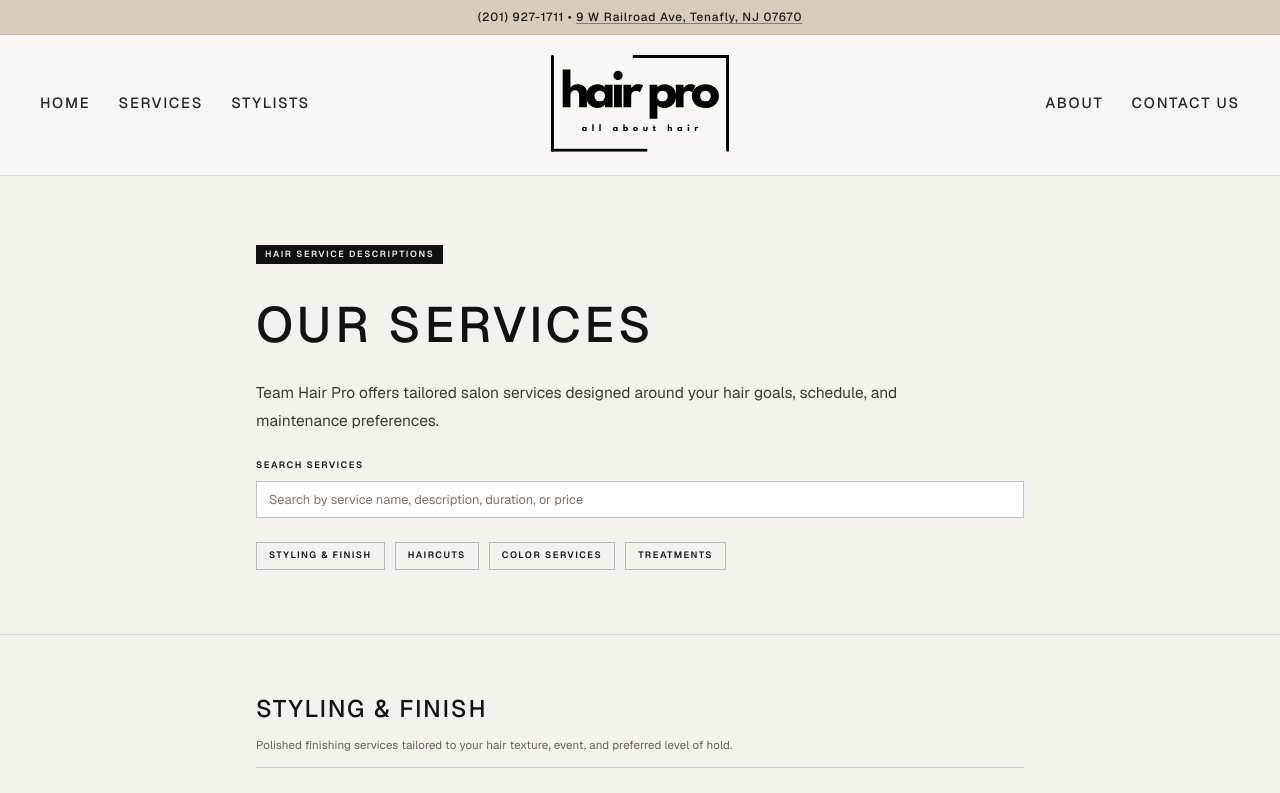
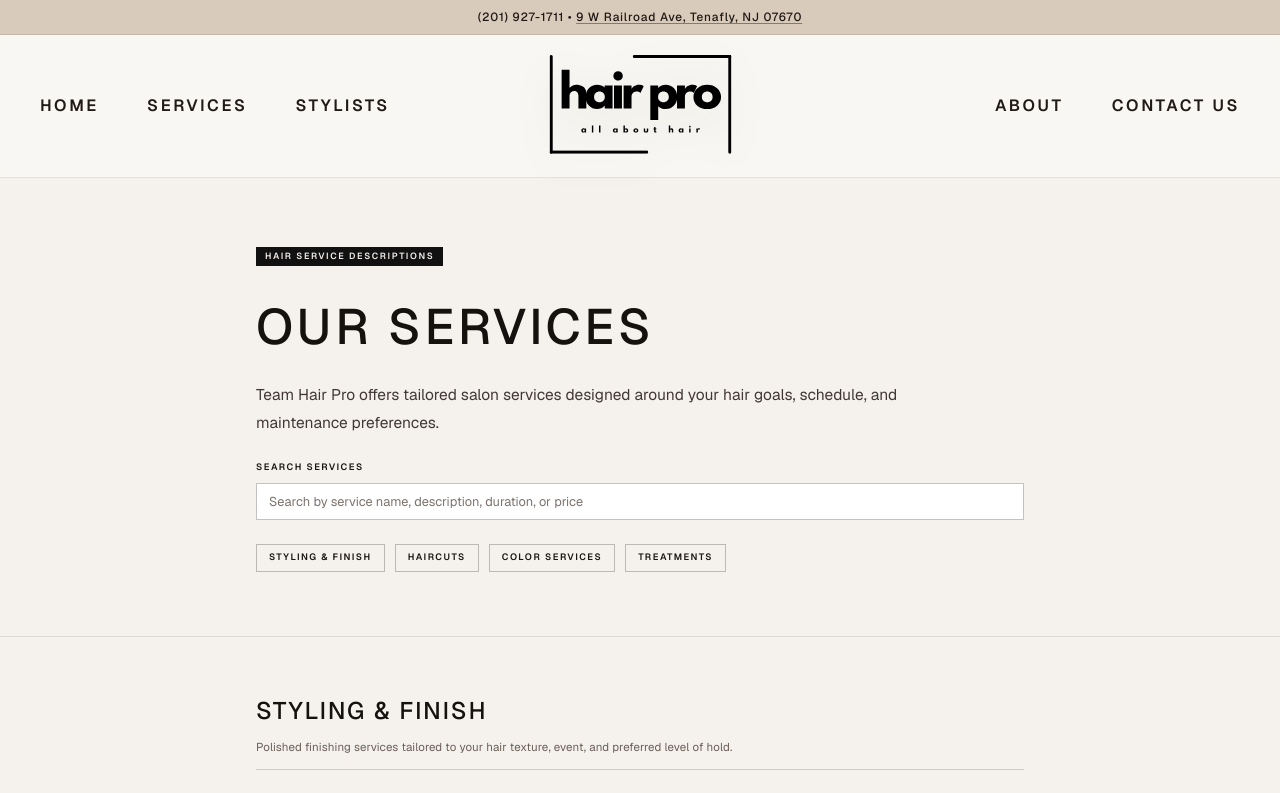
Before and after one commit to ugurcanyagiz/teamhairpro, a Next.js app: page /services in a window 1280 px wide. Shown: the top 793 px of the page. Built offline with nearby package versions, Linux system fonts and the light colour scheme.

Commit message:
Float home navigation over hero image

```diff
--- a/app/services/page.tsx
+++ b/app/services/page.tsx
@@ -159,7 +159,7 @@ export default function ServicesPage() {
   return (
     <div className="min-h-screen bg-[#f5f2ee] text-[#171412] antialiased">
       <ContactBanner />
-      <Navbar overlay />
+      <Navbar />
 
       <main>
         <ServicesCatalog serviceCategories={serviceCategories} />
--- a/components/home/design-system.tsx
+++ b/components/home/design-system.tsx
@@ -1,6 +1,5 @@
 import Image from "next/image";
 import Link from "next/link";
-import Script from "next/script";
 import { type ReactNode } from "react";
 
 import { VagaroWidget } from "./vagaro-widget";
--- a/components/home/navbar.tsx
+++ b/components/home/navbar.tsx
@@ -23,9 +23,11 @@ type NavbarProps = {
   overlay?: boolean;
 };
 
-const navLinkClass =
-  "group relative inline-flex items-center pb-1 text-[0.92rem] font-medium uppercase tracking-[0.12em] text-[#2b2622] transition duration-300 hover:text-[#12100f]";
+const baseNavLinkClass =
+  "group relative inline-flex items-center justify-center whitespace-nowrap px-2 py-2 text-[1.02rem] font-semibold uppercase tracking-[0.16em] transition duration-300 hover:-translate-y-0.5 focus-visible:outline-none focus-visible:ring-2 2xl:text-[1.1rem]";
 
+const desktopUnderlineClass =
+  "absolute inset-x-0 -bottom-1 h-px origin-center scale-x-0 transition duration-300 group-hover:scale-x-100";
 export function Navbar({ overlay = false }: NavbarProps) {
   const [isMenuOpen, setIsMenuOpen] = useState(false);
   const pathname = usePathname();
@@ -35,30 +37,42 @@ export function Navbar({ overlay = false }: NavbarProps) {
     return pathname === "/" ? href : `/${href}`;
   };
 
+  const navLinkClass = `${baseNavLinkClass} ${
+    overlay
+      ? "text-white drop-shadow-[0_4px_14px_rgba(0,0,0,0.55)] hover:text-[#f6dcc1] focus-visible:ring-white/80"
+      : "text-[#211b17] hover:text-[#8a6035] focus-visible:ring-[#b79a78]"
+  }`;
+  const underlineClass = `${desktopUnderlineClass} ${overlay ? "bg-[#f6dcc1]" : "bg-[#b28c62]"}`;
+  const logoClass = `h-auto w-[255px] transition duration-300 hover:-translate-y-0.5 2xl:w-[292px] ${overlay ? "brightness-0 invert drop-shadow-[0_10px_24px_rgba(0,0,0,0.55)]" : "drop-shadow-[0_10px_20px_rgba(31,23,16,0.08)]"}`;
+  const mobileIconClass = overlay ? "border-white/55 text-white shadow-[0_8px_22px_rgba(0,0,0,0.22)] hover:bg-white/10" : "border-[rgba(0,0,0,0.14)] text-[#181818] hover:bg-[rgba(255,255,255,0.35)]";
+  const mobileMenuLinkClass = overlay
+    ? "text-white drop-shadow-[0_4px_14px_rgba(0,0,0,0.45)] hover:text-[#f6dcc1]"
+    : "text-[#211b17] hover:text-[#8a6035]";
+
   return (
-    <header className={`z-40 w-full border-b border-[rgba(40,30,20,0.12)] bg-[#f9f7f3]/95 backdrop-blur ${overlay ? "sticky top-0" : ""}`}>
-      <nav className="mx-auto hidden w-full max-w-[1400px] grid-cols-[1fr_auto_1fr] items-center gap-8 px-10 py-5 xl:grid" aria-label="Main navigation">
-        <ul className="flex min-w-0 items-center gap-7 justify-self-start 2xl:gap-8">
+    <header className={`z-40 w-full ${overlay ? "absolute inset-x-0 bg-transparent" : "sticky top-0 border-b border-[rgba(40,30,20,0.1)] bg-[#f9f7f3]/95 backdrop-blur"}`}>
+      <nav className="mx-auto hidden w-full max-w-[1450px] grid-cols-[1fr_auto_1fr] items-center gap-8 px-8 py-5 xl:grid 2xl:gap-12 2xl:px-10" aria-label="Main navigation">
+        <ul className="flex min-w-0 items-center gap-8 justify-self-start 2xl:gap-10">
           {leftLinks.map((item) => (
             <li key={item.label}>
               <Link href={getNavHref(item.href)} className={navLinkClass}>
                 {item.label}
-                <span className="absolute inset-x-0 -bottom-0.5 h-px origin-left scale-x-0 bg-current transition duration-300 group-hover:scale-x-100" />
+                <span className={underlineClass} />
               </Link>
             </li>
           ))}
         </ul>
 
         <Link href="/" className="flex items-center justify-center justify-self-center" aria-label="Team Hair Pro home">
-          <Image src="/logo.svg" alt="Team Hair Pro" width={292} height={88} priority className="h-auto w-[250px] 2xl:w-[292px]" />
+          <Image src="/logo.svg" alt="Team Hair Pro" width={292} height={88} priority className={logoClass} />
         </Link>
 
-        <ul className="flex min-w-0 items-center justify-self-end gap-7 2xl:gap-8">
+        <ul className="flex min-w-0 items-center justify-self-end gap-8 2xl:gap-10">
           {rightLinks.map((item) => (
             <li key={item.label}>
               <Link href={getNavHref(item.href)} className={navLinkClass}>
                 {item.label}
-                <span className="absolute inset-x-0 -bottom-0.5 h-px origin-left scale-x-0 bg-current transition duration-300 group-hover:scale-x-100" />
+                <span className={underlineClass} />
               </Link>
             </li>
           ))}
@@ -71,7 +85,7 @@ export function Navbar({ overlay = false }: NavbarProps) {
           aria-expanded={isMenuOpen}
           aria-controls="mobile-menu"
           onClick={() => setIsMenuOpen((prev) => !prev)}
-          className="inline-flex h-10 w-10 items-center justify-center rounded-full border border-[rgba(0,0,0,0.14)] text-[#181818] transition hover:bg-[rgba(255,255,255,0.35)]"
+          className={`inline-flex h-10 w-10 items-center justify-center rounded-full border transition ${mobileIconClass}`}
         >
           <span className="sr-only">Toggle menu</span>
           <svg viewBox="0 0 24 24" className="h-5 w-5" fill="none" stroke="currentColor" strokeWidth="1.8">
@@ -80,21 +94,21 @@ export function Navbar({ overlay = false }: NavbarProps) {
         </button>
 
         <Link href="/" className="flex items-center justify-center" aria-label="Team Hair Pro home">
-          <Image src="/logo.svg" alt="Team Hair Pro" width={210} height={64} priority className="h-auto w-[165px] sm:w-[190px]" />
+          <Image src="/logo.svg" alt="Team Hair Pro" width={210} height={64} priority className={`h-auto w-[165px] sm:w-[190px] ${overlay ? "brightness-0 invert drop-shadow-[0_8px_18px_rgba(0,0,0,0.5)]" : ""}`} />
         </Link>
 
         <span className="h-10 w-10" />
       </nav>
 
       {isMenuOpen ? (
-        <div id="mobile-menu" className="border-t border-[rgba(0,0,0,0.1)] bg-[#f9f7f3] px-5 py-5 xl:hidden">
+        <div id="mobile-menu" className={`${overlay ? "bg-[linear-gradient(180deg,rgba(10,8,7,0.72),rgba(10,8,7,0.38),rgba(10,8,7,0))]" : "border-t border-[rgba(0,0,0,0.1)] bg-[#f9f7f3]"} px-5 pb-7 pt-3 xl:hidden`}>
           <div className="flex flex-col items-center gap-3.5">
             {mobileLinks.map((item) => (
               <Link
                 key={item.label}
                 href={getNavHref(item.href)}
                 onClick={() => setIsMenuOpen(false)}
-                className="text-[0.9rem] font-medium uppercase tracking-[0.12em] text-[#272320] transition duration-300 hover:opacity-70"
+                className={`text-[1.04rem] font-semibold uppercase tracking-[0.16em] transition duration-300 hover:-translate-y-0.5 ${mobileMenuLinkClass}`}
               >
                 {item.label}
               </Link>
```
